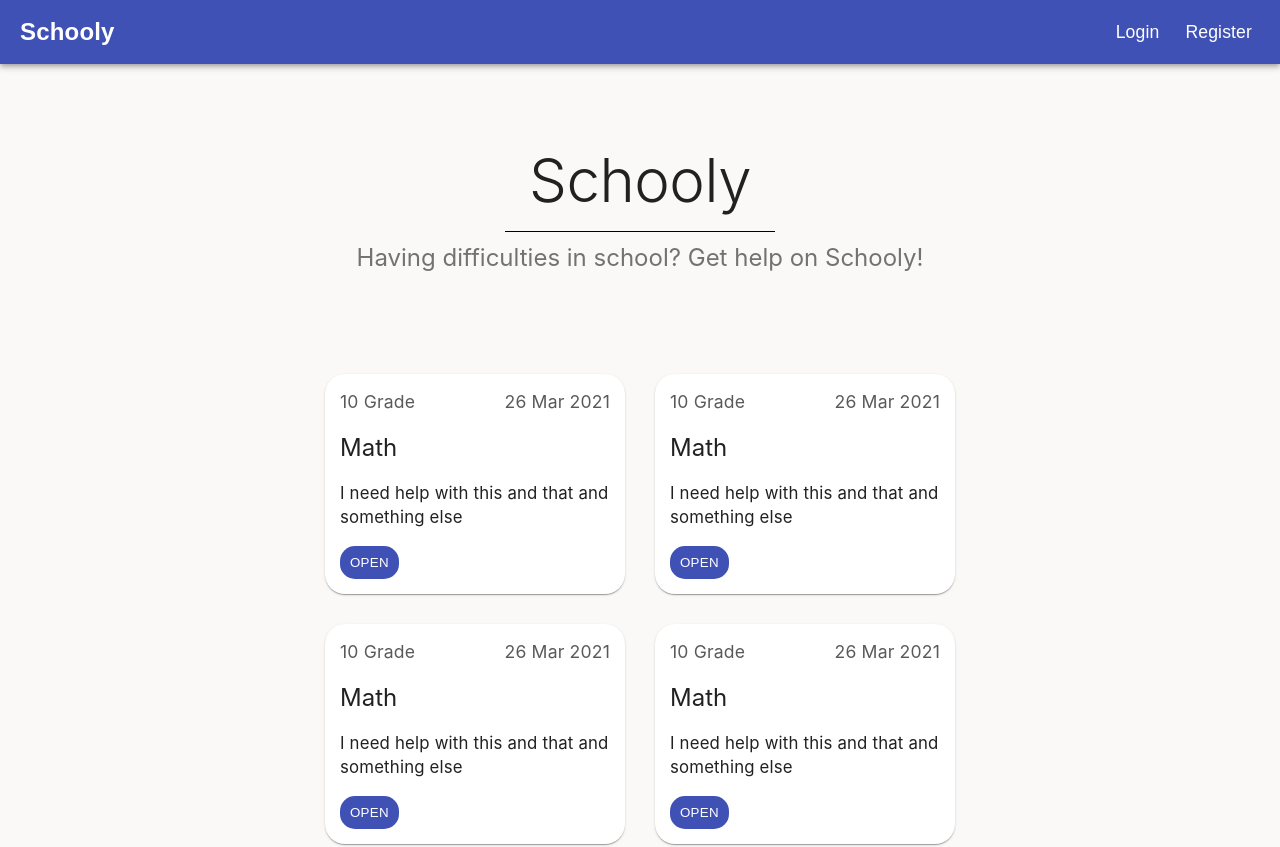
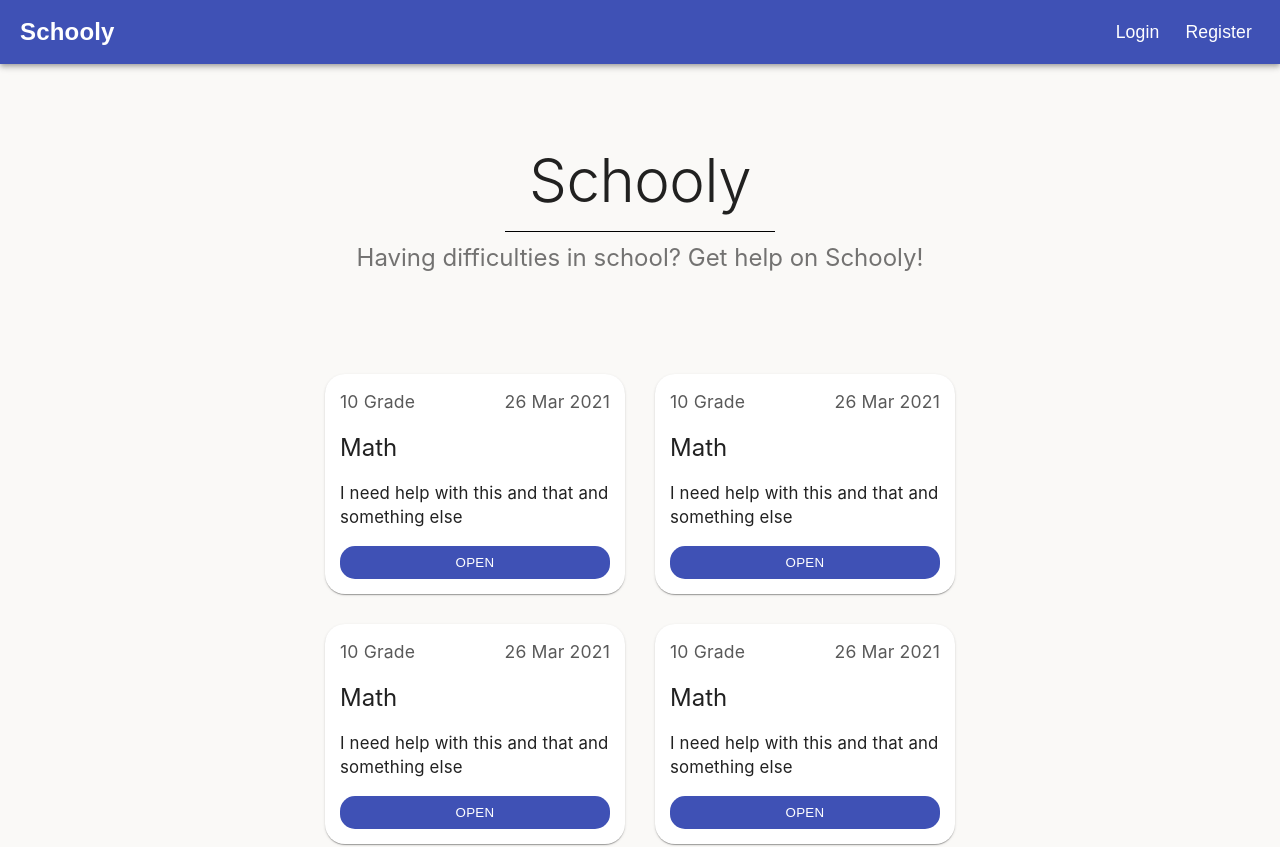
Before and after one commit to ipetrov22/schooly-v2, a React (Create React App) app in the folder client/: page / in a window 1280 px wide. Shown: the top 847 px of the page. Built offline with nearby package versions, Linux system fonts and the light colour scheme.

Commit message:
make question card button width 100%

```diff
--- a/client/src/components/QuestionCard/QuestionCard.scss
+++ b/client/src/components/QuestionList/QuestionCard/QuestionCard.scss
@@ -39,6 +39,7 @@
     }
 
     .open-btn {
+        width: 100%;
         background: #3f51b5;
         color: white;
         padding: 5px 10px;
--- a/client/src/components/QuestionList/QuestionList.js
+++ b/client/src/components/QuestionList/QuestionList.js
@@ -1,4 +1,4 @@
-import QuestionCard from '../QuestionCard/QuestionCard';
+import QuestionCard from './QuestionCard';
 import './QuestionList.scss';
 
 const QuestionList = () => {
```
Also changed, not shown: client/src/components/QuestionList/QuestionCard/QuestionCard.js (renamed from client/src/components/QuestionCard/QuestionCard.js), client/src/components/QuestionList/QuestionCard/index.js (renamed from client/src/components/QuestionCard/index.js).
